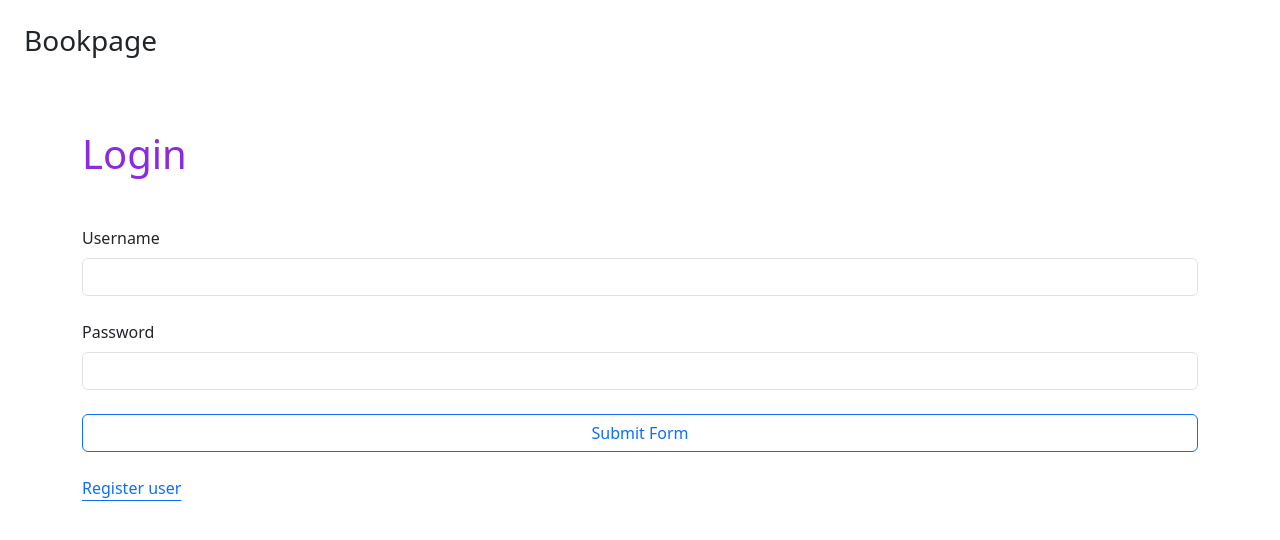
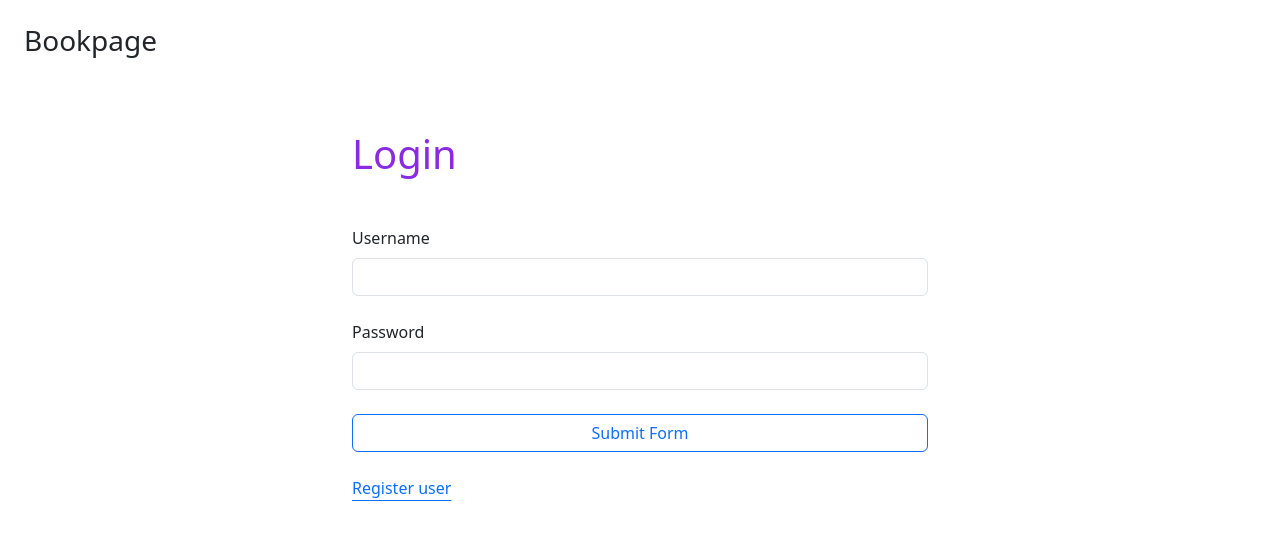
Before and after one commit to ZVKubajak/book-page, a React (Vite) app in the folder client/: page /login in a window 1280 px wide. Shown: the top 540 px of the page. Built offline with nearby package versions, Linux system fonts and the light colour scheme.

Commit message:
Sets a max width on the login container

```diff
--- a/client/src/pages/login.css
+++ b/client/src/pages/login.css
@@ -2,8 +2,7 @@
 .title {
   color: blueviolet;
 }
-/* .container {
-  display: flex;
-  justify-content: center;
-  align-items: center;
-} */
+
+.container {
+  max-width: 600px;
+}
```
